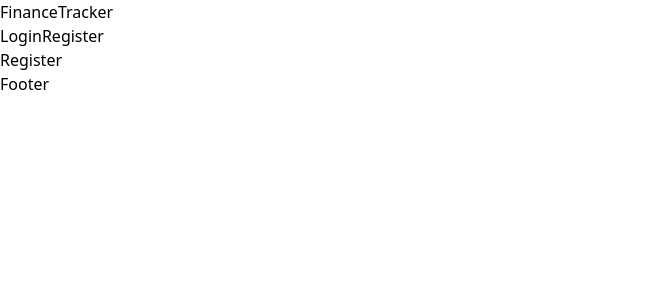
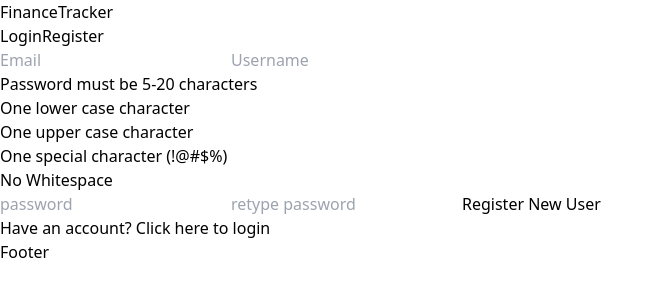
Before and after one commit to lzklein/finance-freak, a React (Vite) app in the folder client/: page /register in a window 1280 px wide. Shown: the top 300 px of the page, without its empty margins (0-663 px from the left). Built offline with nearby package versions, Linux system fonts and the light colour scheme.

Commit message:
basic register bits

```diff
--- a/client/src/components/Register.jsx
+++ b/client/src/components/Register.jsx
@@ -1,8 +1,48 @@
-import React from 'react'
+import React, {useState} from 'react'
+import { useNavigate } from 'react-router-dom'
 
 const Register = () => {
+  const [email, setEmail] = useState("");
+  const [username, setUsername] = useState("");
+  const [password, setPassword] = useState("");
+  const [secondPassword, setSecondPassword] = useState("");
+
+  const navigate = useNavigate();
+
+  const handleSubmit = (e) => {
+    e.preventDefault();
+    if (password !== secondPassword) {
+      return;
+    }
+
+    const registerSubmission = {
+      email: email,
+      username: username,
+      password: password
+    }
+
+    console.log(registerSubmission);
+  }
+
   return (
-    <div>Register</div>
+    <div>
+      <form onSubmit={handleSubmit}>
+        <input type="text" placeholder='Email' value={email} onChange={(e)=>{setEmail(e.target.value)}}></input>
+        <input type="text" placeholder='Username' value={username} onChange={(e)=>{setUsername(e.target.value)}}></input>
+        <p>Password must be 5-20 characters</p>
+        <ul>
+          <li>One lower case character</li>
+          <li>One upper case character</li>
+          <li>One special character (!@#$%)</li>
+          <li>No Whitespace</li>
+        </ul>
+        <input type="password" placeholder='password' value={password} onChange={(e)=>{setPassword(e.target.value)}}></input>
+        <input type="password" placeholder='retype password' value={secondPassword} onChange={(e)=>{setSecondPassword(e.target.value)}}></input>
+
+        <button type="submit">Register New User</button>
+      </form>
+      <a onClick={() => navigate('/login')}>Have an account? Click here to login</a>
+    </div>
   )
 }
 
```
